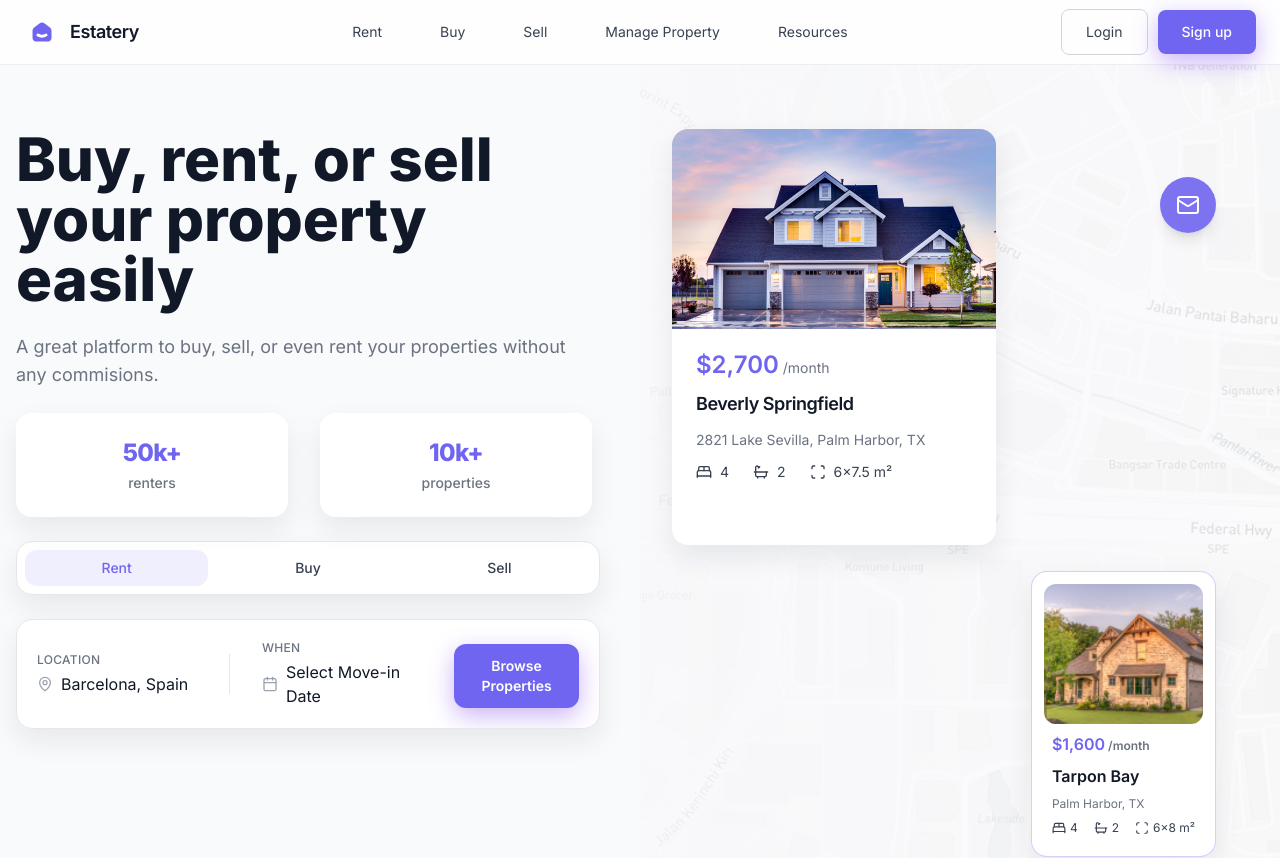
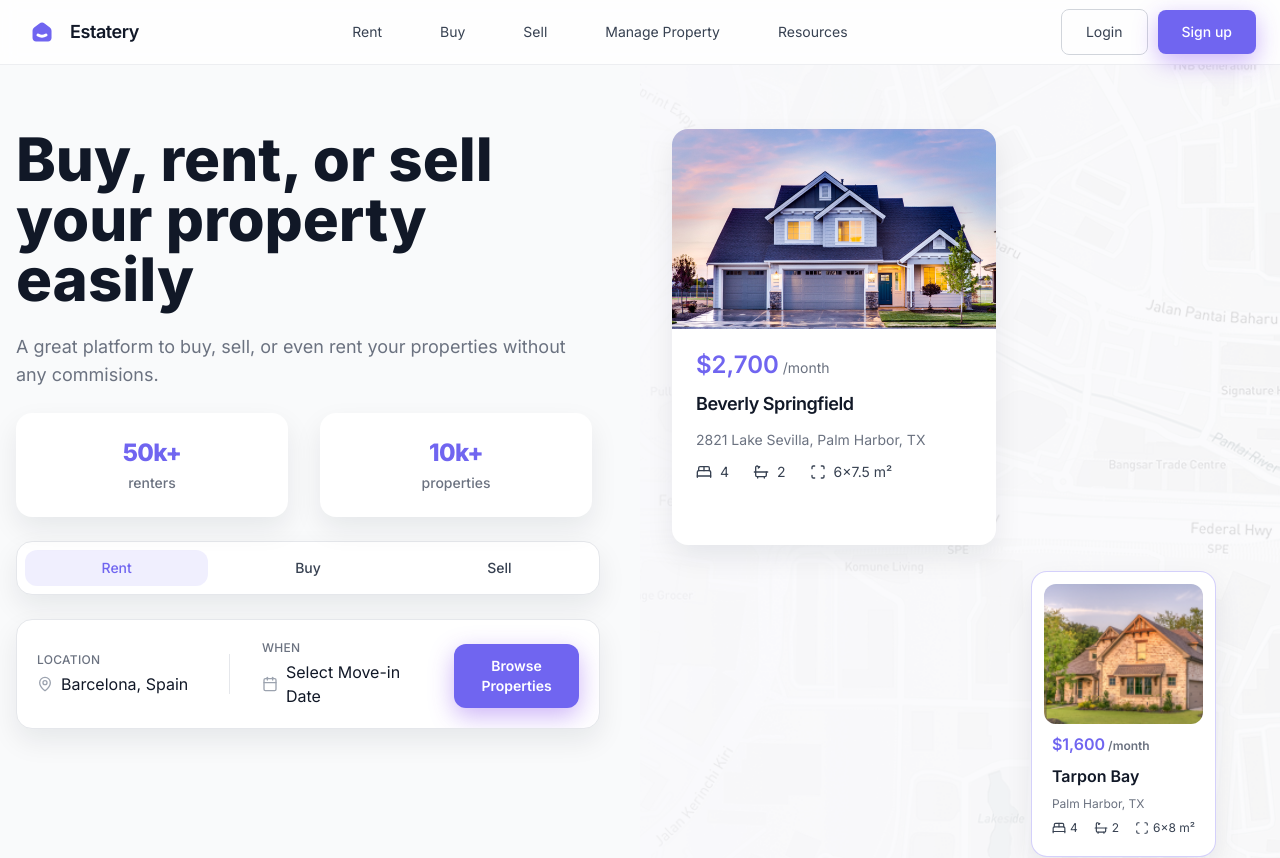
Before and after one commit to josepe99/estatery, a Next.js app: page / in a window 1280 px wide. Shown: the top 858 px of the page. Built offline with nearby package versions, Linux system fonts and the light colour scheme.

Commit message:
fix: remove decorative floating mail badge from homepage layout

```diff
--- a/src/app/page.tsx
+++ b/src/app/page.tsx
@@ -45,10 +45,6 @@ export default function Home() {
             </div>
           </div>
 
-          {/* floating mail badge + pin path (decorative) */}
-          <div className="absolute right-16 top-28 flex h-14 w-14 items-center justify-center rounded-full bg-primary/90 text-white shadow-lg">
-            <Mail className="h-6 w-6" />
-          </div>
 
           {/* floating card 2 */}
           <div className="absolute bottom-12 right-16 rounded-2xl border border-primary/30 bg-white p-3 shadow-card">
```
